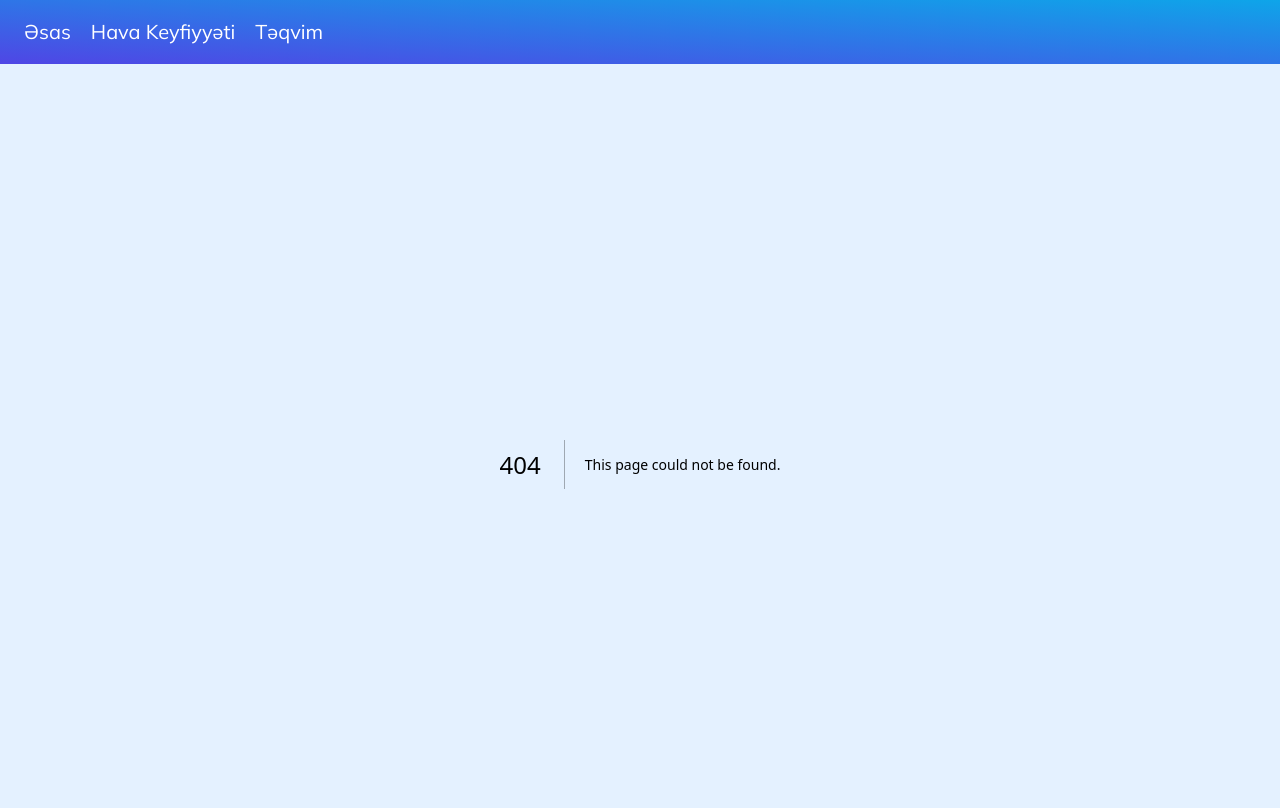
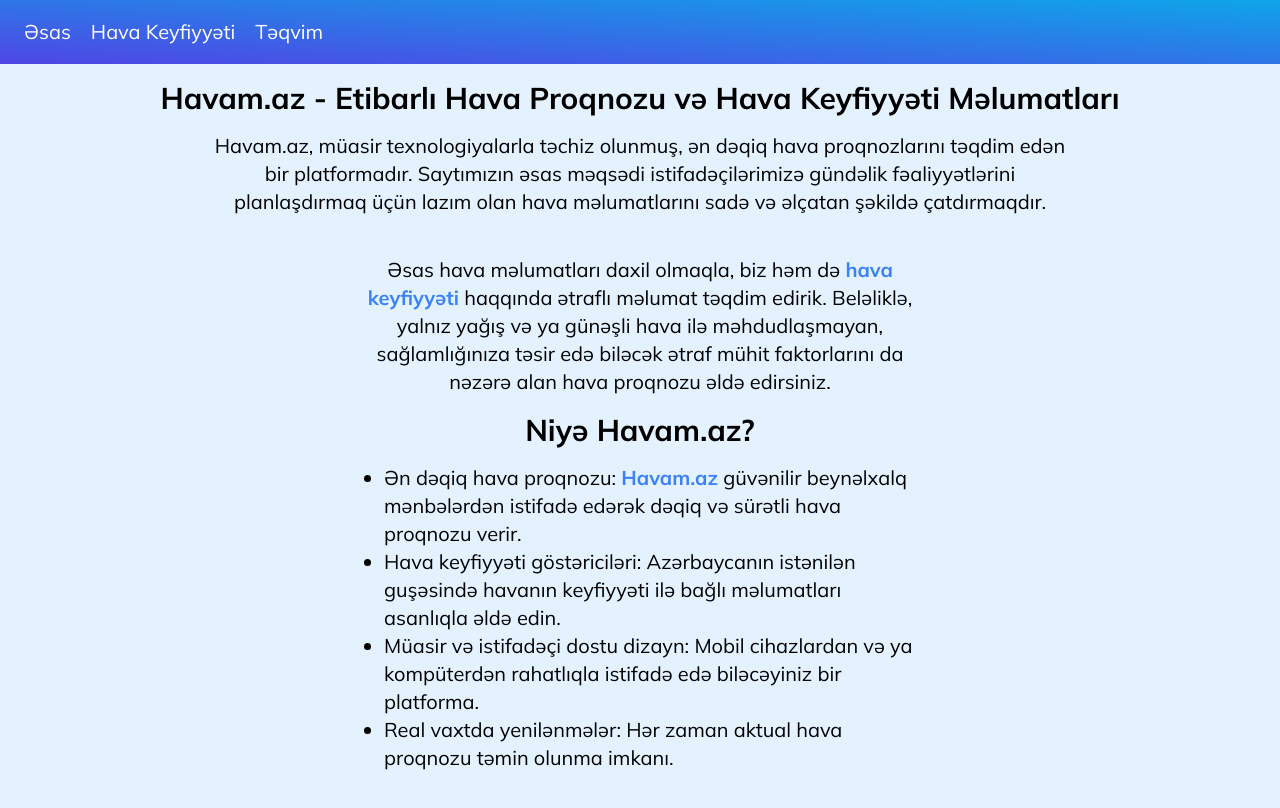
Before and after one commit to livinginatent/weather, a Next.js app: page /about-us in a window 1280 px wide. Before the commit this address had no page. Shown: the top 808 px of the page. Built offline with nearby package versions, Linux system fonts and the light colour scheme.

Commit message:
about us page

```diff
--- /dev/null
+++ b/src/app/about-us/page.tsx
@@ -0,0 +1,56 @@
+import React from "react";
+
+type Props = {};
+
+const page = (props: Props) => {
+  return (
+    <div className="flex flex-col items-center justify-center px-4 sm:px-8 md:px-16 ">
+      <h1 className="text-xl sm:text-2xl md:text-3xl font-bold mt-4 text-center mb-4">
+        Havam.az - Etibarlı Hava Proqnozu və Hava Keyfiyyəti Məlumatları
+      </h1>
+      <p className="text-base sm:text-lg md:text-xl text-center w-full sm:w-5/6 md:w-3/4 ">
+        Havam.az, müasir texnologiyalarla təchiz olunmuş, ən dəqiq hava
+        proqnozlarını təqdim edən bir platformadır. Saytımızın əsas məqsədi
+        istifadəçilərimizə gündəlik fəaliyyətlərini planlaşdırmaq üçün lazım
+        olan hava məlumatlarını sadə və əlçatan şəkildə çatdırmaqdır.
+      </p>
+      <br />
+      <p className="text-base sm:text-lg md:text-xl text-center w-full sm:w-5/6 md:w-3/4 lg:w-2/3 xl:w-1/2 mt-4">
+        Əsas hava məlumatları daxil olmaqla, biz həm də{" "}
+        <a className="font-bold text-blue-500 hover:underline" href="/">
+          hava keyfiyyəti
+        </a>{" "}
+        haqqında ətraflı məlumat təqdim edirik. Beləliklə, yalnız yağış və ya
+        günəşli hava ilə məhdudlaşmayan, sağlamlığınıza təsir edə biləcək ətraf
+        mühit faktorlarını da nəzərə alan hava proqnozu əldə edirsiniz.
+      </p>
+      <h2 className="text-xl sm:text-2xl md:text-3xl font-bold mt-4 text-center mb-4">
+        Niyə Havam.az?
+      </h2>
+      <ul className="w-full sm:w-5/6 md:w-3/4 lg:w-2/3 xl:w-1/2 text-base sm:text-lg md:text-xl list-disc pl-4 sm:pl-6 md:pl-8">
+        <li>
+          Ən dəqiq hava proqnozu:{" "}
+          <a className="font-bold text-blue-500 hover:underline" href="/">
+            Havam.az
+          </a>{" "}
+          güvənilir beynəlxalq mənbələrdən istifadə edərək dəqiq və sürətli hava
+          proqnozu verir.
+        </li>
+        <li>
+          Hava keyfiyyəti göstəriciləri: Azərbaycanın istənilən guşəsində
+          havanın keyfiyyəti ilə bağlı məlumatları asanlıqla əldə edin.
+        </li>
+        <li>
+          Müasir və istifadəçi dostu dizayn: Mobil cihazlardan və ya kompüterdən
+          rahatlıqla istifadə edə biləcəyiniz bir platforma.
+        </li>
+        <li>
+          Real vaxtda yenilənmələr: Hər zaman aktual hava proqnozu təmin olunma
+          imkanı.
+        </li>
+      </ul>
+    </div>
+  );
+};
+
+export default page;
--- a/src/app/sitemap.ts
+++ b/src/app/sitemap.ts
@@ -20,6 +20,12 @@
       changeFrequency: "monthly",
       priority: 0.8,
     },
+    {
+      url: "https://havam.az/about-us",
+      lastModified: new Date(),
+      changeFrequency: "monthly",
+      priority: 0.8,
+    },
 
   ];
 }
--- a/src/components/MainDetails/MainDetails.tsx
+++ b/src/components/MainDetails/MainDetails.tsx
@@ -86,11 +86,15 @@
         </div>
       ) : showHourlyForecast && hourlyWeatherData ? (
         <section className="bg-[#e4f1ff] items-center justify-center xl:items-normal xl:justify-normal p-4 flex flex-col w-full xl:9/12 ">
-          <h1 className="text-2xl mt-4 self-center">
-            {`${localCityName} Hava Proqnozu`}
-          </h1>
+          <div className="flex gap-2">
+            <p className="text-2xl mt-4 self-center">{`${localCityName}`}</p>
+            <h1 className="text-2xl mt-4 self-center">{`Hava Proqnozu`}</h1>
+          </div>
           <HourlyForecast hourlyWeatherData={hourlyWeatherData} />
           <SecondaryDetails hourlyWeatherData={hourlyWeatherData} />
+          <a className="font-bold text-decoration-line: underline" href="/about-us">
+            Haqqımızda - Havam.az
+          </a>
         </section>
       ) : (
         <section className="bg-[#e4f1ff] flex flex-col items-center justify-center w-full h-full">
--- a/src/components/SideDetails/SideDetailsMainInfo/SideDetailsMainInfo.tsx
+++ b/src/components/SideDetails/SideDetailsMainInfo/SideDetailsMainInfo.tsx
@@ -17,6 +17,9 @@
     <div className="flex flex-col w-full gap-2 justify-center items-center mt-10">
       <>
         <div className="flex justify-center items-center gap-1 flex-col ">
+            <h2 className="text-slate-50 text-2xl sm:text-lg md:text-xl lg:text-2xl xl:text-2xl">
+              Hava Proqnozu
+            </h2>
           <CiLocationOn color="white" size={32} />
           <div>
             <p className="text-slate-50 text-2xl sm:text-lg md:text-xl lg:text-2xl xl:text-2xl">
@@ -31,7 +34,9 @@
         </div>
         <div className="flex flex-col justify-center items-center lg:gap-2 xl:gap-2 gap-4">
           <div className="flex justify-center items-center self-center lg:gap-1 xl:gap-1 sm:gap-4 md:gap-4">
-            {condition?.length ? ( <Image alt={`${condition}`} src={logo} width={64} height={64} />) : null}
+            {condition?.length ? (
+              <Image alt={`${condition}`} src={logo} width={64} height={64} />
+            ) : null}
 
             <p className="text-slate-50 text-lg md:text-lg lg:text-xl xl:text-xl font-light">
               {condition}
```
Also changed, not shown: src/components/Nav/Nav.tsx (indentation only).
